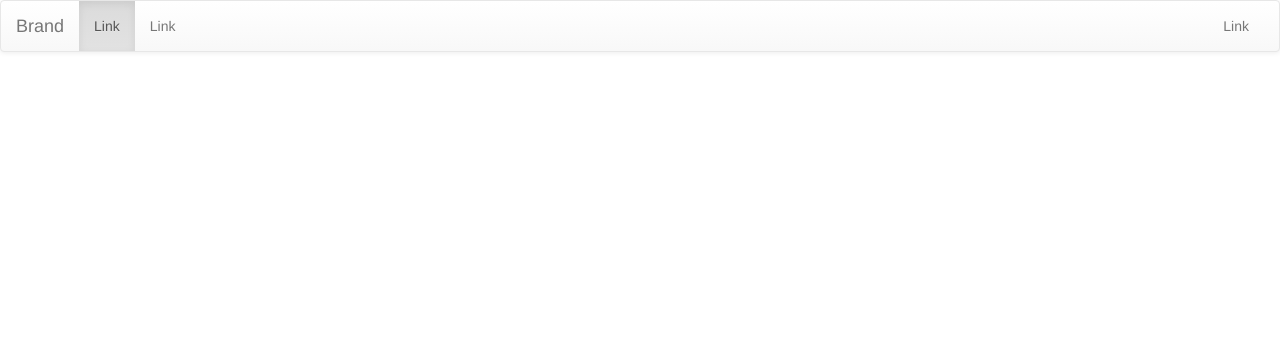
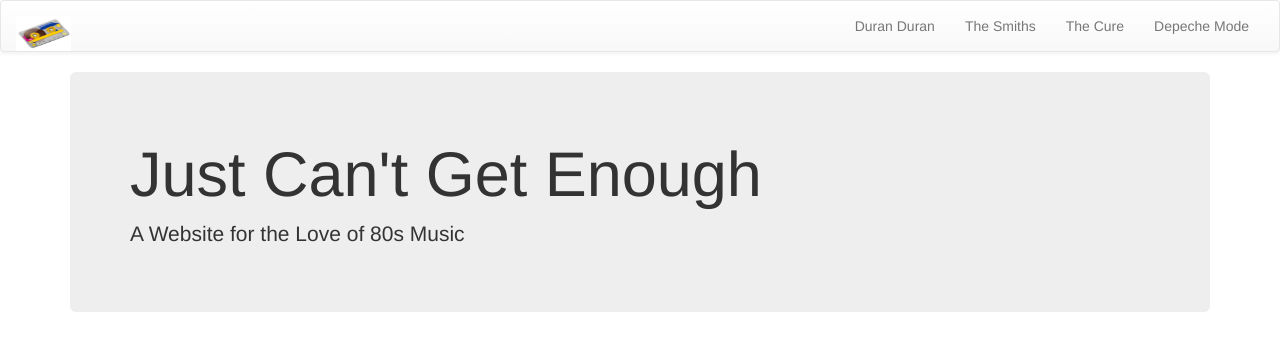
Before and after one commit to ana-vela/bootstrap-challenge, a PHP site: page / in a window 1280 px wide. Shown: the top 351 px of the page. Run offline with PHP 8.4, Linux system fonts and the light colour scheme.

Commit message:
fixed navigation bar

```diff
--- a/public_html/index.php
+++ b/public_html/index.php
@@ -19,26 +19,34 @@
 									<span class="icon-bar"></span>
 									<span class="icon-bar"></span>
 								</button>
-								<a class="navbar-brand" href="#">Brand</a>
+								<a class="navbar-brand"><img src="img/cassettetape.jpg" width="55px" height="35px" alt="cassette tape"></a>
 							</div>
 
 							<!-- Collect the nav links, forms, and other content for toggling -->
 							<div class="collapse navbar-collapse" id="bs-example-navbar-collapse-1">
 								<ul class="nav navbar-nav">
-									<li class="active"><a href="#">Link <span class="sr-only">(current)</span></a></li>
-									<li><a href="#">Link</a></li>
+									<li class="active"></li>
 
 								</ul>
 
 								<ul class="nav navbar-nav navbar-right">
-									<li><a href="#">Link</a></li>
-
-										</ul>
-									</li>
+									<li><a href="#">Duran Duran</a></li>
+									<li><a href="#">The Smiths</a></li>
+									<li><a href="#">The Cure</a></li>
+									<li><a href="#">Depeche Mode</a></li>
 								</ul>
 							</div><!-- /.navbar-collapse -->
 						</div><!-- /.container-fluid -->
 					</nav>
+
+						<div class="container">
+								<div class="jumbotron">
+									<h1>Just Can't Get Enough</h1>
+									<p>A Website for the Love of 80s Music</p>
+								</div>
+						</div>
+
+
 
 
 
```
Also changed, not shown: public_html/img/cassettetape.jpg (added).
